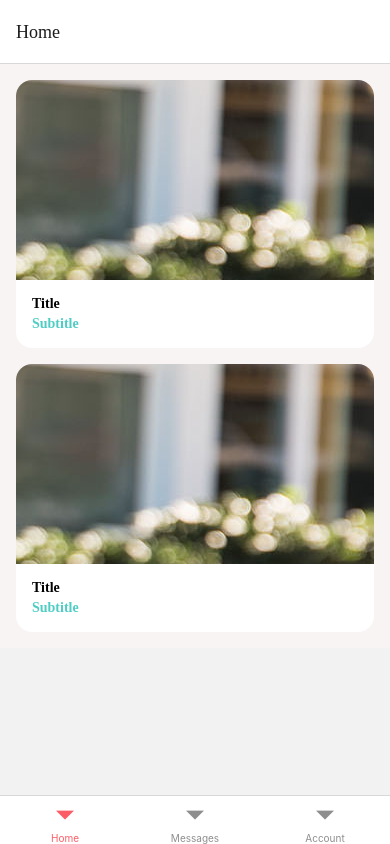
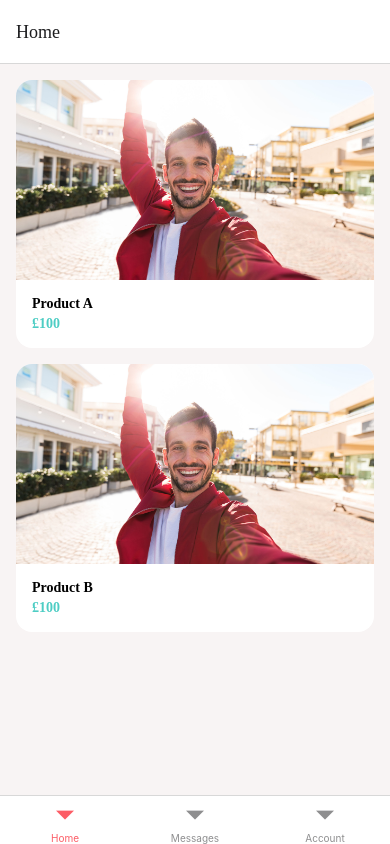
Before and after one commit to mlangsman/DoneWithIt, a React Native app: screen /AppNavigator in a window 390 px wide. Built offline with nearby package versions, Linux system fonts and the light colour scheme.

Commit message:
Fixed image size problem with Card and make ListingScreen dynamic

```diff
--- a/app/components/Card.js
+++ b/app/components/Card.js
@@ -25,8 +25,8 @@ const styles = StyleSheet.create({
     overflow: "hidden",
   },
   cardImage: {
-    flexBasis: 200,
-    width: null,
+    width: "100%",
+    height: 200,
     flexDirection: "row",
   },
   content: {
--- a/app/navigation/AppNavigator.js
+++ b/app/navigation/AppNavigator.js
@@ -1,7 +1,7 @@
 import React from "react";
 import { StyleSheet } from "react-native";
 
-import CardScreen from "../screens/CardScreen";
+import ListingScreen from "../screens/ListingScreen";
 import MessagesScreen from "../screens/MessagesScreen";
 import AccountScreen from "../screens/AccountScreen";
 
@@ -21,7 +21,7 @@ export default function AppNavigator() {
         },
       }}
     >
-      <Tab.Screen name="Home" component={CardScreen} />
+      <Tab.Screen name="Home" component={ListingScreen} />
       <Tab.Screen name="Messages" component={MessagesScreen} />
       <Tab.Screen name="Account" component={AccountScreen} />
     </Tab.Navigator>
--- a/app/screens/CardScreen.js
+++ /dev/null
@@ -1,27 +0,0 @@
-import { View, Text, StyleSheet, SafeAreaView } from "react-native";
-import React from "react";
-
-import Card from "../components/Card";
-
-const CardScreen = () => {
-  return (
-    <View style={styles.page}>
-      <SafeAreaView style={styles.container}>
-        <Card image={require("../assets/jacket.jpg")} />
-        <Card image={require("../assets/jacket.jpg")} />
-      </SafeAreaView>
-    </View>
-  );
-};
-
-const styles = StyleSheet.create({
-  page: {
-    backgroundColor: "#f8f4f4",
-    width: "100%",
-  },
-  container: {
-    marginTop: 16,
-  },
-});
-
-export default CardScreen;
--- /dev/null
+++ b/app/screens/ListingScreen.js
@@ -0,0 +1,51 @@
+import { View, Text, StyleSheet, SafeAreaView, FlatList } from "react-native";
+import React from "react";
+
+import Card from "../components/Card";
+import Screen from "../components/Screen";
+
+const listings = [
+  {
+    id: 1,
+    title: "Product A",
+    subTitle: "£100",
+    image: require("../assets/jacket.jpg"),
+  },
+  {
+    id: 2,
+    title: "Product B",
+    subTitle: "£100",
+    image: require("../assets/jacket.jpg"),
+  },
+];
+
+const ListingScreen = () => {
+  return (
+    <Screen style={styles.page}>
+      <FlatList
+        style={styles.container}
+        data={listings}
+        keyExtractor={(item) => item.id.toString()}
+        renderItem={({ item }) => (
+          <Card
+            image={item.image}
+            title={item.title}
+            subTitle={item.subTitle}
+          />
+        )}
+      />
+    </Screen>
+  );
+};
+
+const styles = StyleSheet.create({
+  page: {
+    backgroundColor: "#f8f4f4",
+    width: "100%",
+  },
+  container: {
+    marginTop: 16,
+  },
+});
+
+export default ListingScreen;
```
